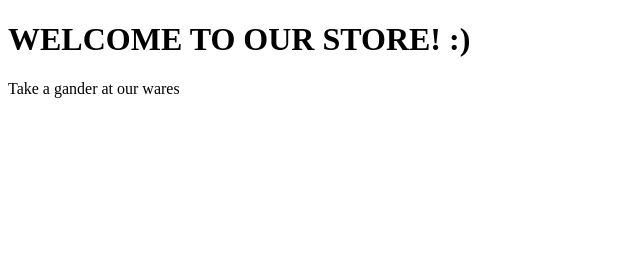
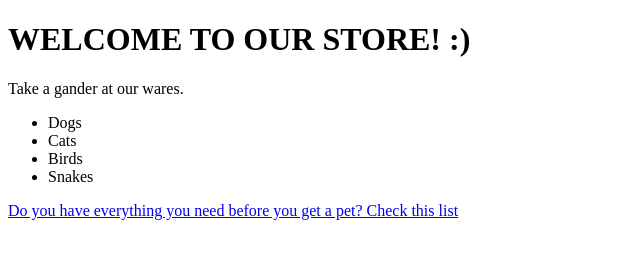
Before and after one commit to jTaylo99/ChuTayStore, a plain HTML site: page index.html in a window 1280 px wide. Shown: the whole page, without its empty margins (0-640 px from the left). Drawn offline with Linux system fonts and the light colour scheme.

Commit message:
Created second html page, modified index and added SadCat.png

```diff
--- a/index.html
+++ b/index.html
@@ -6,6 +6,15 @@
 </head>
 <body>
 <H1> WELCOME TO OUR STORE! :)</H1>
-<p>Take a gander at our wares</p>
+<p>Take a gander at our wares.</p>
+<p> <ul>
+        <li> Dogs</li>
+        <li> Cats</li>
+        <li> Birds</li>
+        <li> Snakes</li>
+    </ul>
+</p>
+
+<a href ="Pet Care.html"> Do you have everything you need before you get a pet? Check this list </a>
 </body>
 </html>
```
Also changed, not shown: Pet Care.html (added, +11 -0 lines), SadCat.png (added).
